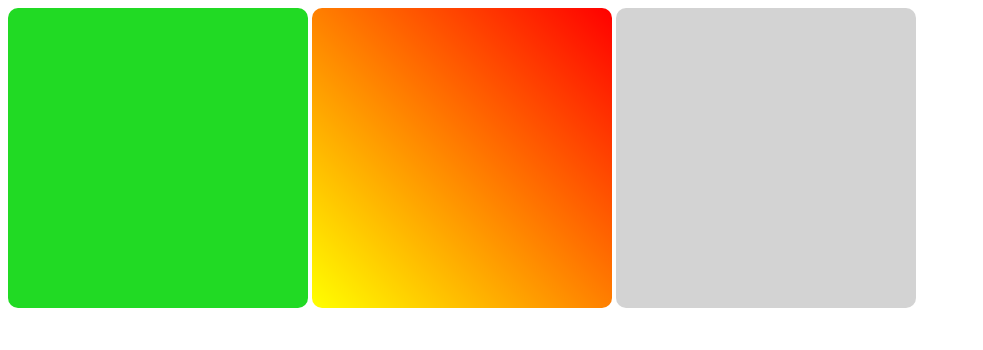
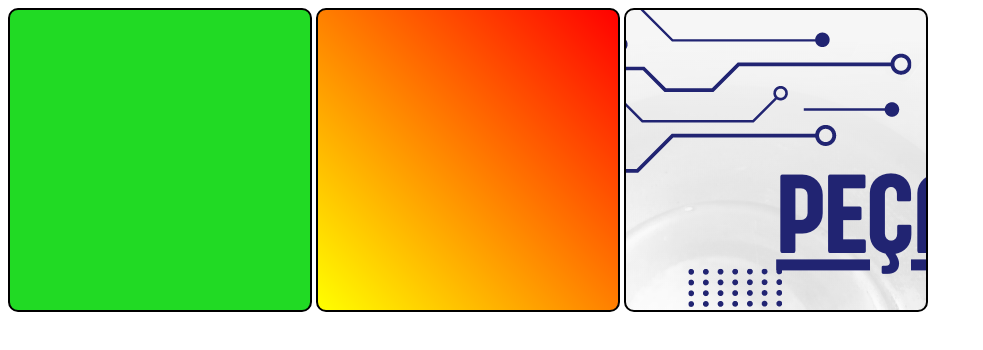
Before and after one commit to Igoroliveira83/html-css, a plain HTML site: page exercicios/ex022/fundo001.html in a window 1280 px wide. Shown: the whole page, without its empty margins (0-983 px from the left). Drawn offline with Linux system fonts and the light colour scheme.

Commit message:
atualizei exercicios

```diff
--- a/exercicios/ex022/fundo001.html
+++ b/exercicios/ex022/fundo001.html
@@ -9,7 +9,7 @@
     <style>
         div.Quadrado {
             display: inline-block;
-            border: 2px;
+            border: 2px solid black;
             border-radius: 10px;
             background-color: lightgray;
             width: 300px;
@@ -26,8 +26,10 @@
             background-image: linear-gradient(45deg, yellow, red);
         }
 
-        dav#q3{
-            background-image: url('imagens/,_pattern004.png');
+        div#q3{
+            background-image: url('imagens/japosteidia28.03.png');
+
+
 
 
         }
```
Also changed, not shown: exercicios/ex022/fundo002.html (added, +21 -0 lines).
